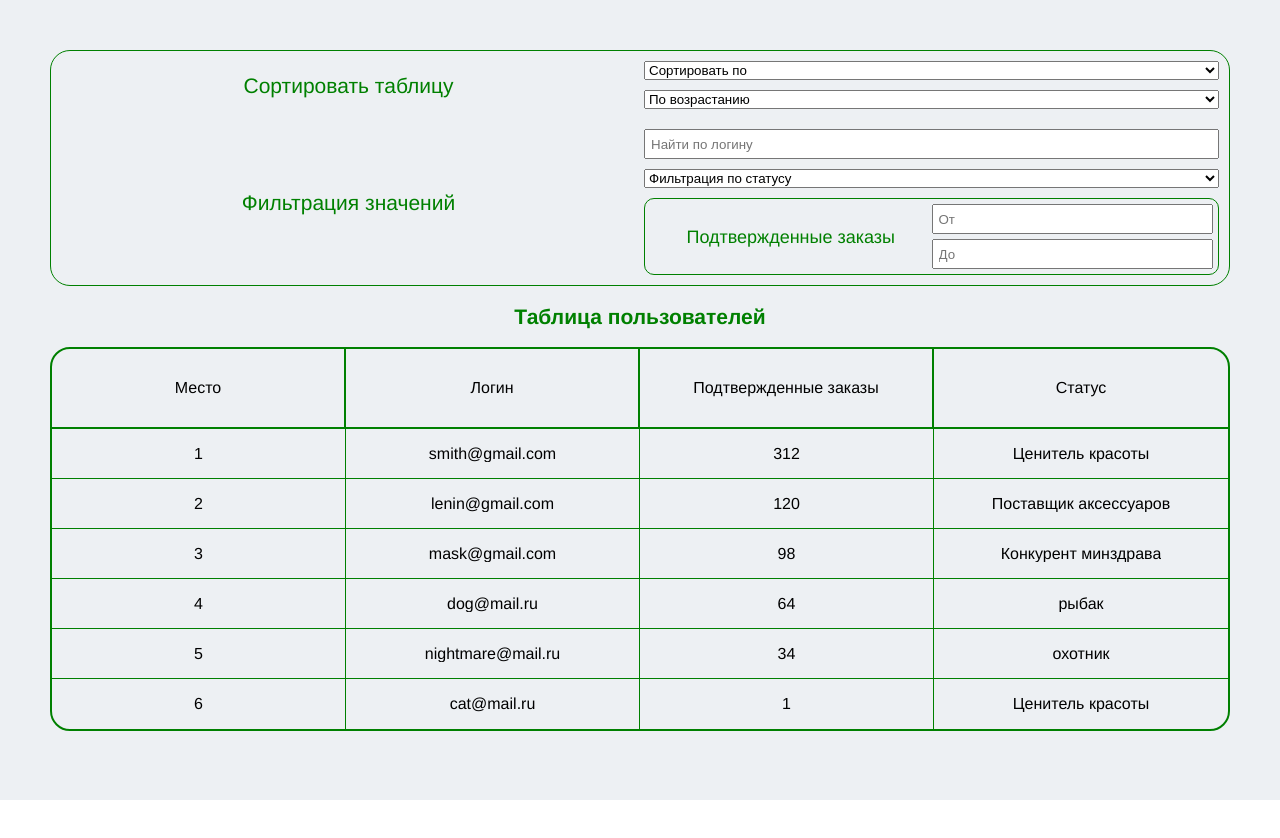
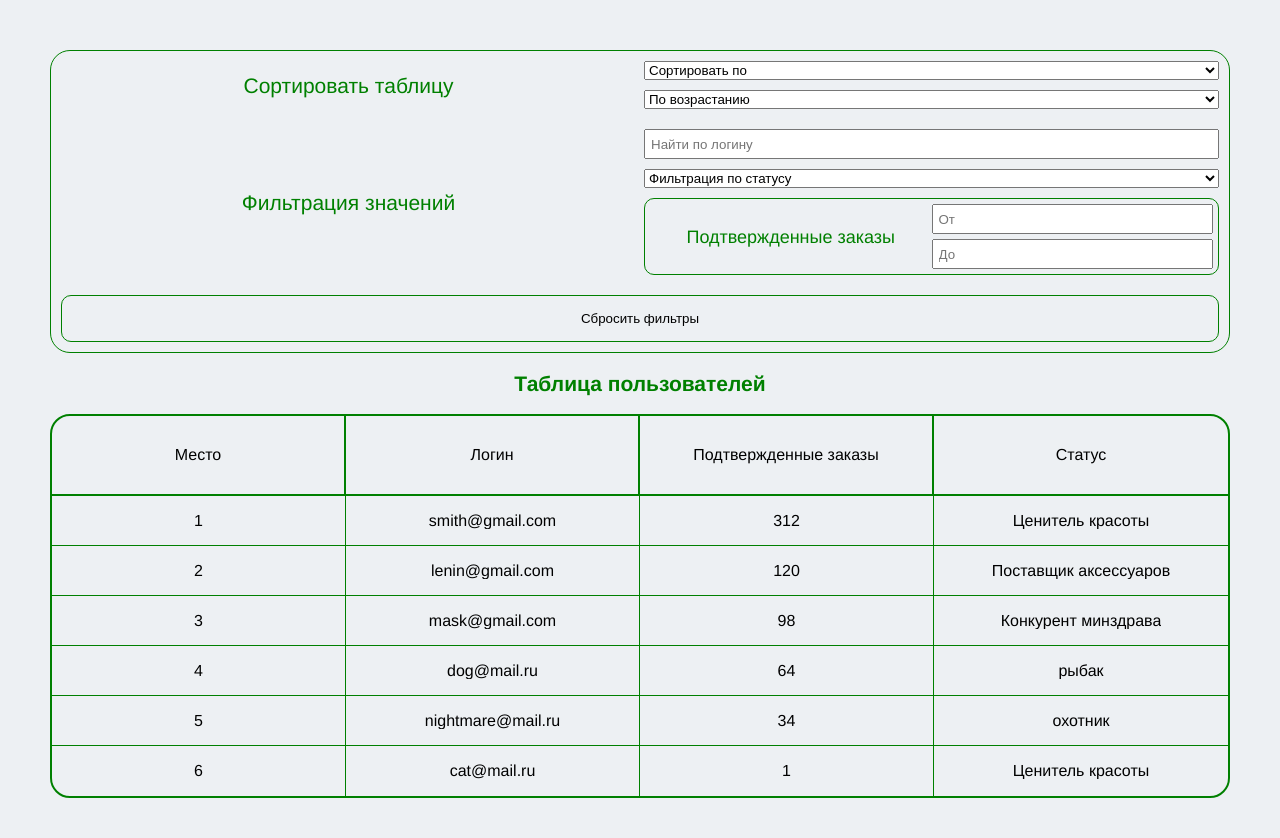
Before and after one commit to AndreiKolosov/tl_group_test, a Vue app: page / in a window 1280 px wide. Shown: the top 838 px of the page. Before the commit the page ends 800 px from the top, so only its background shows below. Built offline with nearby package versions, Linux system fonts and the light colour scheme.

Commit message:
feat: add reset btn

```diff
--- a/src/App.vue
+++ b/src/App.vue
@@ -32,6 +32,7 @@
               class="controls__orders-min-input input_number"
               v-model="minConfirmedOrders"
               type="number"
+              min="0"
               placeholder="От"
             />
             <MyInput
@@ -42,6 +43,7 @@
             />
           </div>
         </div>
+        <MyButton @click="resetTable">Сбросить фильтры</MyButton>
       </div>
       <UserTable :users="preparedUsers" :columns="columns" />
     </section>
@@ -72,6 +74,17 @@ export default {
       minConfirmedOrders: null,
       maxConfirmedOrders: null,
     };
+  },
+  methods: {
+    resetTable() {
+      console.log('sdsa');
+      this.selectedSortDirection = 'asc';
+      this.selectedSort = '';
+      this.searchQuery = '';
+      this.selectedStatus = '';
+      this.minConfirmedOrders = null;
+      this.maxConfirmedOrders = null;
+    },
   },
   computed: {
     sortedUsers() {
```
